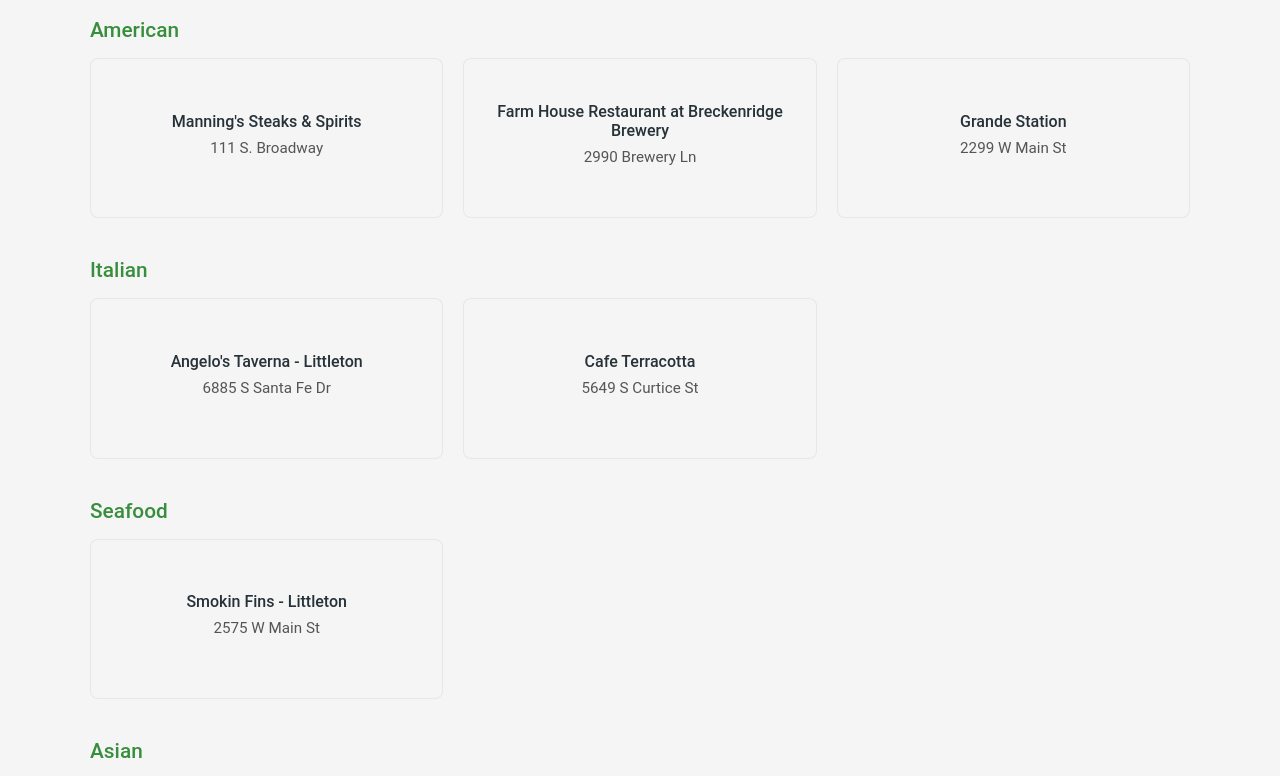
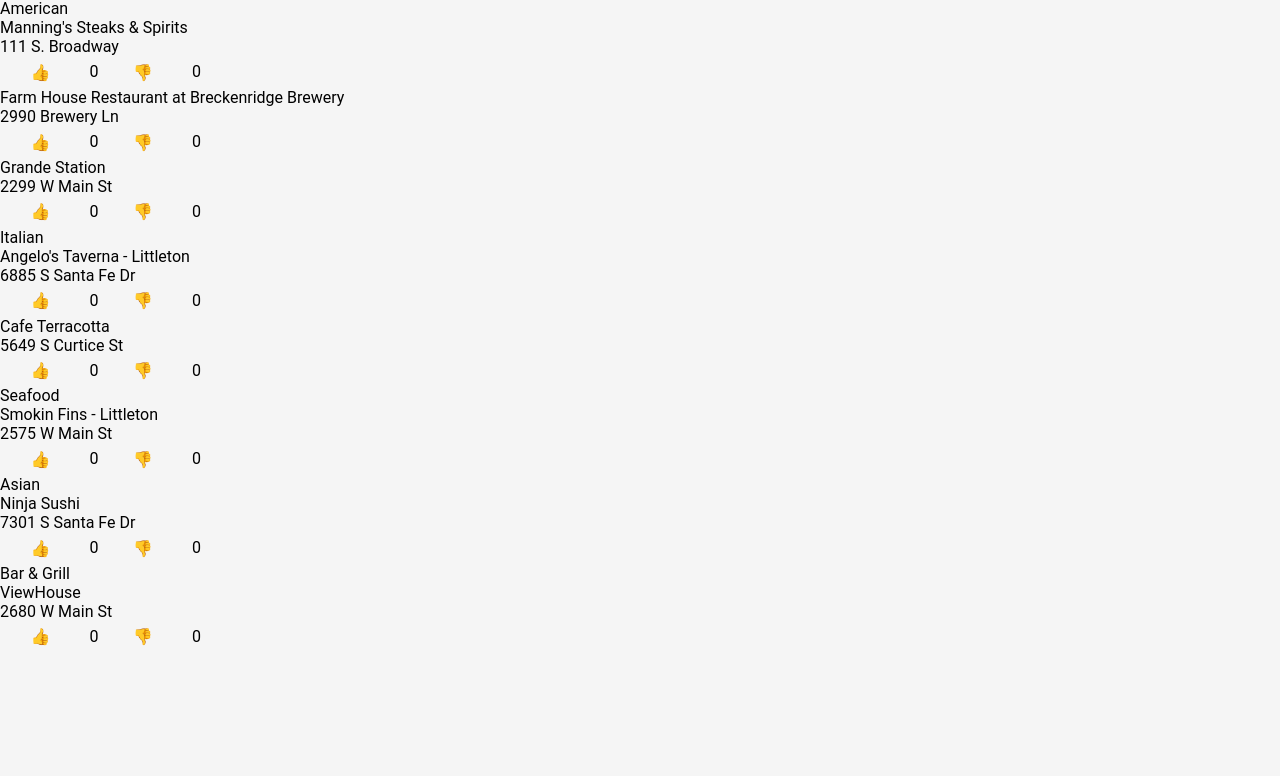
Before and after one commit to jbriones95/votingtally, a website: page index.html in a window 1280 px wide. Shown: the part 92-868 px from the top of the page. After the commit the page ends 800 px from the top, so only its background shows below. Drawn offline with Linux system fonts and the light colour scheme.

Commit message:
New index

```diff
--- a/index.html
+++ b/index.html
@@ -5,32 +5,6 @@
   <meta name="viewport" content="width=device-width,initial-scale=1" />
   <title>Littleton Colorado Restaurants by Cuisine</title>
   <link rel="stylesheet" href="style.css">
-  <style>
-    /* page layout: grid of 3 cards, responsive */
-    .container { max-width: 1100px; margin: 2.5rem auto; padding: 0 1rem; }
-    h1 { margin-bottom: 2rem; color: #263238; font-weight: 500; }
-    .cuisine-section { margin-bottom: 2.5rem; }
-    .cuisine-title { font-size: 1.3rem; font-weight: 500; margin-bottom: 1rem; color: #388e3c; }
-    .restaurant-grid { display: grid; grid-template-columns: repeat(3, 1fr); gap: 1.25rem; }
-    .card {
-      padding: 1.2rem 1.4rem;
-      border-radius: 8px;
-      background: #f5f5f5;
-      border: 1px solid rgba(0,0,0,0.06);
-      min-height: 120px;
-      display: flex;
-      flex-direction: column;
-      align-items: center;
-      justify-content: center;
-      text-align: center;
-      color: #263238;
-      font-size: 1rem;
-    }
-    .restaurant-name { font-weight: 500; margin-bottom: .5rem; }
-    .restaurant-address { font-size: .95rem; color: #555; margin-bottom: .5rem; }
-    @media (max-width:1000px) { .restaurant-grid { grid-template-columns: repeat(2,1fr); } }
-    @media (max-width:600px)  { .restaurant-grid { grid-template-columns: 1fr; } }
-  </style>
 </head>
 <body>
   <div class="container">
@@ -60,8 +34,15 @@
       ]
     };
 
+    // Store votes in-memory (per session, not persistent)
+    const votes = {};
+
     function escapeHtml(s = '') {
       return s.replace(/[&<>"']/g, c => ({'&':'&amp;','<':'&lt;','>':'&gt;','"':'&quot;',"'":'&#39;'}[c]));
+    }
+
+    function getVoteKey(cuisine, idx) {
+      return cuisine + '-' + idx;
     }
 
     function renderCuisines() {
@@ -70,17 +51,36 @@
         <section class="cuisine-section">
           <div class="cuisine-title">${escapeHtml(cuisine)}</div>
           <div class="restaurant-grid">
-            ${list.map(r => `
-              <div class="card">
-                <div class="restaurant-name">${escapeHtml(r.name)}</div>
-                <div class="restaurant-address">${escapeHtml(r.address)}</div>
-              </div>
-            `).join('')}
+            ${list.map((r, idx) => {
+              const key = getVoteKey(cuisine, idx);
+              const up = votes[key]?.up || 0;
+              const down = votes[key]?.down || 0;
+              return `
+                <div class="card">
+                  <div class="restaurant-name">${escapeHtml(r.name)}</div>
+                  <div class="restaurant-address">${escapeHtml(r.address)}</div>
+                  <div class="vote-row">
+                    <button class="vote-btn agree" onclick="vote('${key}', 'up')" title="Thumbs up">&#128077;</button>
+                    <span class="vote-count">${up}</span>
+                    <button class="vote-btn disagree" onclick="vote('${key}', 'down')" title="Thumbs down">&#128078;</button>
+                    <span class="vote-count">${down}</span>
+                  </div>
+                </div>
+              `;
+            }).join('')}
           </div>
         </section>
       `).join('');
     }
 
+    // Voting logic (in-memory, per session)
+    window.vote = function(key, type) {
+      votes[key] = votes[key] || { up: 0, down: 0 };
+      if (type === 'up') votes[key].up++;
+      if (type === 'down') votes[key].down++;
+      renderCuisines();
+    };
+
     renderCuisines();
   </script>
 </body>
```
